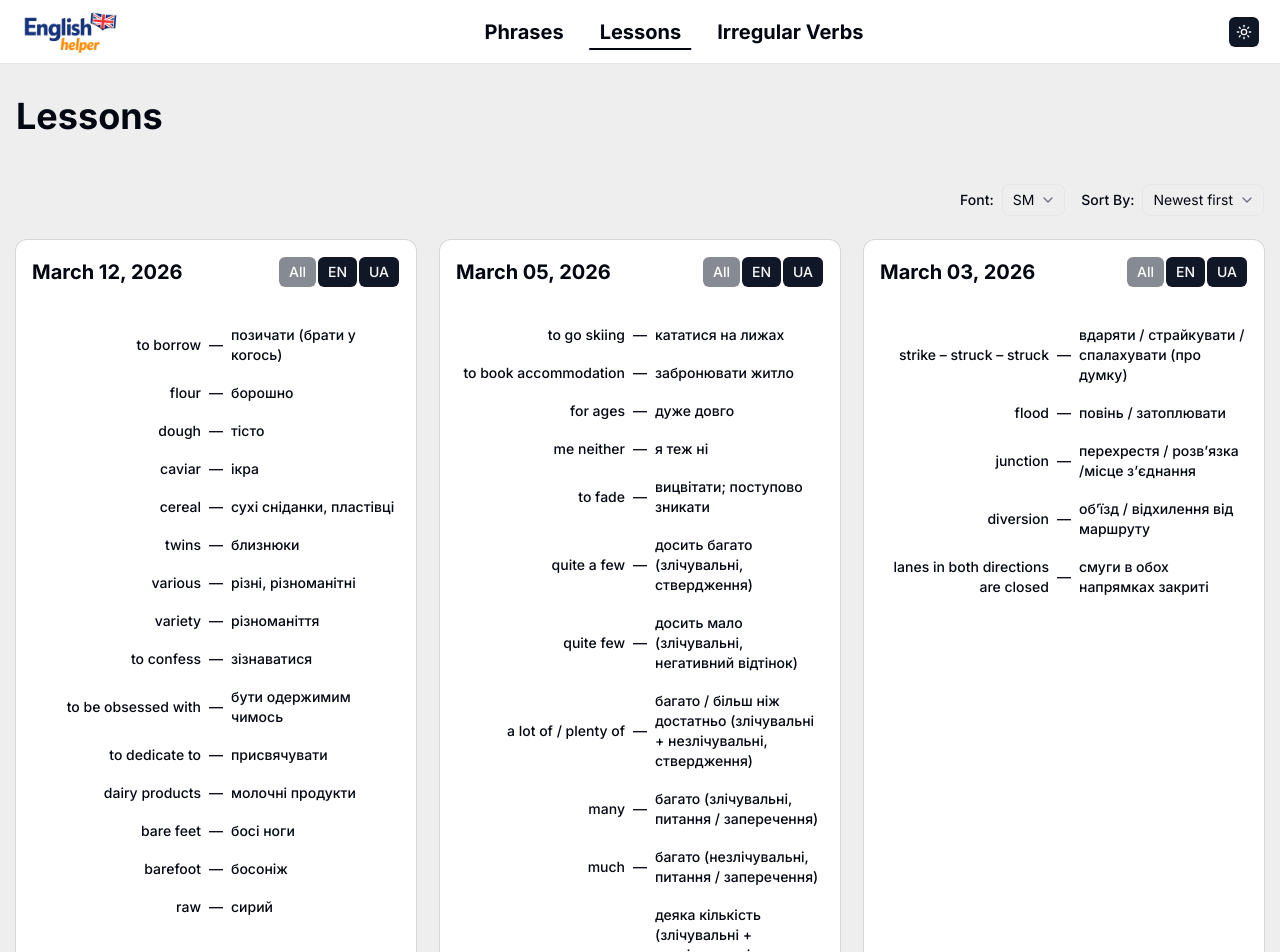
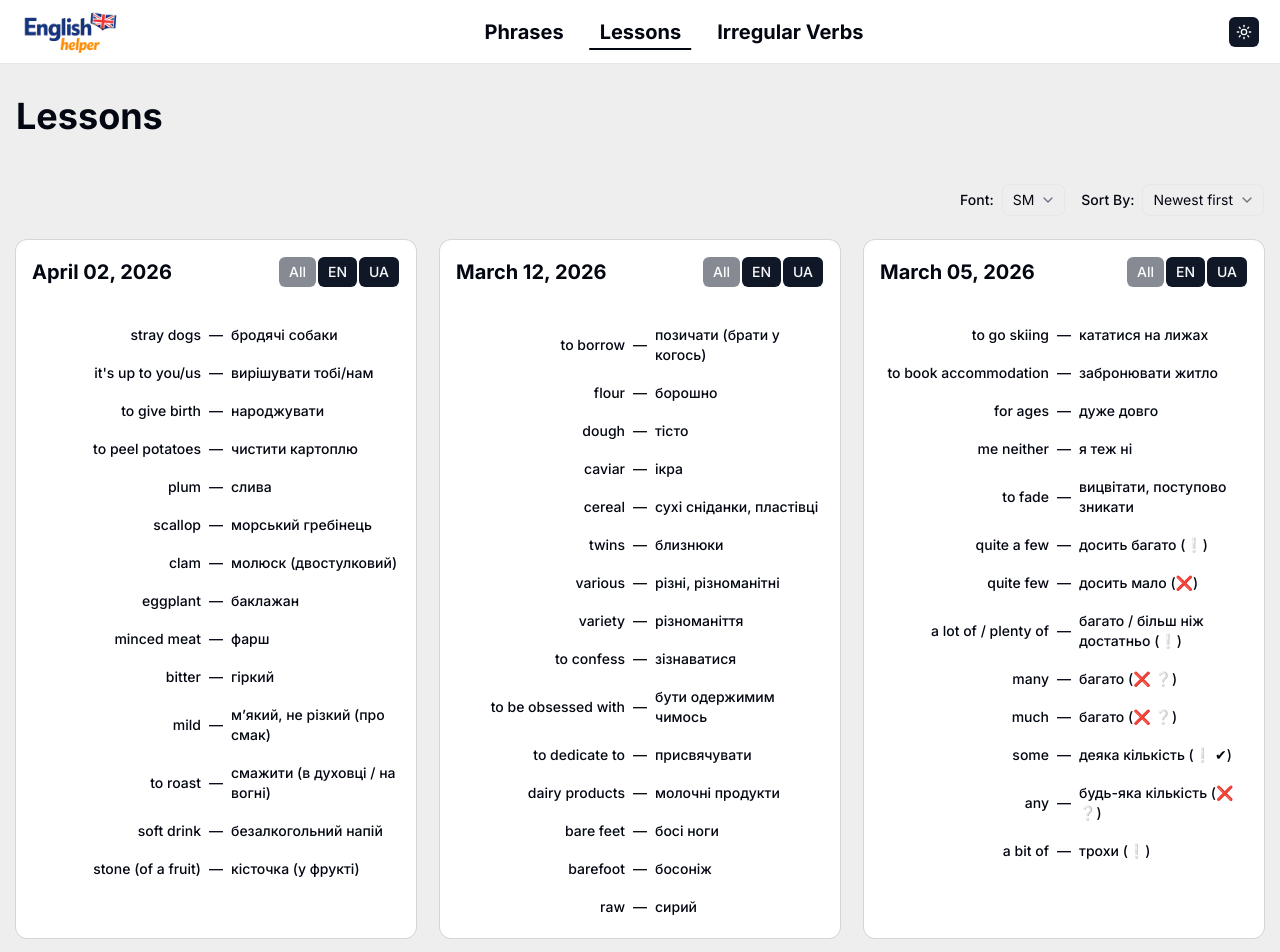
Before and after one commit to iSefero/English-helper, a Next.js app: page /lessons in a window 1280 px wide. Shown: the top 952 px of the page. Built offline with nearby package versions, Linux system fonts and the light colour scheme.

Commit message:
add new lesson

```diff
--- a/views/Lessons/words.tsx
+++ b/views/Lessons/words.tsx
@@ -3079,7 +3079,7 @@ export const lessons = [
       },
       {
         term: "to fade",
-        translation: "вицвітати; поступово зникати",
+        translation: "вицвітати, поступово зникати",
         examples: [
           <span>
             The color of the shirt <strong>faded</strong> after many washes.
@@ -3092,7 +3092,7 @@ export const lessons = [
 
       {
         term: "quite a few",
-        translation: "досить багато (злічувальні, ствердження)",
+        translation: "досить багато (❕)",
         examples: [
           <span>
             There are <strong>quite a few</strong> good restaurants here.
@@ -3104,7 +3104,7 @@ export const lessons = [
       },
       {
         term: "quite few",
-        translation: "досить мало (злічувальні, негативний відтінок)",
+        translation: "досить мало (❌)",
         examples: [
           <span>
             <strong>Quite few</strong> people understood the problem.
@@ -3117,8 +3117,7 @@ export const lessons = [
 
       {
         term: "a lot of / plenty of",
-        translation:
-          "багато / більш ніж достатньо (злічувальні + незлічувальні, ствердження)",
+        translation: "багато / більш ніж достатньо (❕)",
         examples: [
           <span>
             We have <strong>a lot of</strong> time.
@@ -3130,7 +3129,7 @@ export const lessons = [
       },
       {
         term: "many",
-        translation: "багато (злічувальні, питання / заперечення)",
+        translation: "багато (❌ ❔)",
         examples: [
           <span>
             How <strong>many</strong> people came?
@@ -3142,7 +3141,7 @@ export const lessons = [
       },
       {
         term: "much",
-        translation: "багато (незлічувальні, питання / заперечення)",
+        translation: "багато (❌ ❔)",
         examples: [
           <span>
             How <strong>much</strong> money do you need?
@@ -3154,8 +3153,7 @@ export const lessons = [
       },
       {
         term: "some",
-        translation:
-          "деяка кількість (злічувальні + незлічувальні, ствердження / пропозиція)",
+        translation: "деяка кількість (❕ ✔)",
         examples: [
           <span>
             I bought <strong>some</strong> apples.
@@ -3167,8 +3165,7 @@ export const lessons = [
       },
       {
         term: "any",
-        translation:
-          "будь-яка кількість (злічувальні + незлічувальні, питання / заперечення)",
+        translation: "будь-яка кількість (❌ ❔)",
         examples: [
           <span>
             Do you have <strong>any</strong> questions?
@@ -3180,7 +3177,7 @@ export const lessons = [
       },
       {
         term: "a bit of",
-        translation: "трохи (незлічувальні, ствердження)",
+        translation: "трохи (❕)",
         examples: [
           <span>
             I need <strong>a bit of</strong> help.
@@ -3379,4 +3376,177 @@ export const lessons = [
       },
     ],
   },
+  {
+    date: "04.02.2026",
+    words: [
+      {
+        term: "stray dogs",
+        translation: "бродячі собаки",
+        examples: [
+          <span>
+            There are many <strong>stray dogs</strong> in this area.
+          </span>,
+          <span>
+            The shelter helps <strong>stray dogs</strong> find homes.
+          </span>,
+        ],
+      },
+      {
+        term: "it's up to you/us",
+        translation: "вирішувати тобі/нам",
+        examples: [
+          <span>
+            It’s <strong>up to you</strong> what to choose.
+          </span>,
+          <span>
+            It’s <strong>up to us</strong> to finish this project.
+          </span>,
+        ],
+      },
+      {
+        term: "to give birth",
+        translation: "народжувати",
+        examples: [
+          <span>
+            She <strong>gave birth</strong> to a healthy baby.
+          </span>,
+          <span>
+            The cat <strong>gave birth</strong> to four kittens.
+          </span>,
+        ],
+      },
+      {
+        term: "to peel potatoes",
+        translation: "чистити картоплю",
+        examples: [
+          <span>
+            I need <strong>to peel potatoes</strong> for dinner.
+          </span>,
+          <span>
+            She is <strong>peeling potatoes</strong> in the kitchen.
+          </span>,
+        ],
+      },
+      {
+        term: "plum",
+        translation: "слива",
+        examples: [
+          <span>
+            I ate a sweet <strong>plum</strong>.
+          </span>,
+          <span>
+            This cake is made with <strong>plums</strong>.
+          </span>,
+        ],
+      },
+      {
+        term: "scallop",
+        translation: "морський гребінець",
+        examples: [
+          <span>
+            He ordered grilled <strong>scallops</strong>.
+          </span>,
+          <span>
+            <strong>Scallops</strong> are considered a delicacy.
+          </span>,
+        ],
+      },
+      {
+        term: "clam",
+        translation: "молюск (двостулковий)",
+        examples: [
+          <span>
+            We collected <strong>clams</strong> by the sea.
+          </span>,
+          <span>
+            This soup is made with <strong>clams</strong>.
+          </span>,
+        ],
+      },
+      {
+        term: "eggplant",
+        translation: "баклажан",
+        examples: [
+          <span>
+            She cooked fried <strong>eggplant</strong>.
+          </span>,
+          <span>
+            <strong>Eggplant</strong> is popular in Mediterranean cuisine.
+          </span>,
+        ],
+      },
+      {
+        term: "minced meat",
+        translation: "фарш",
+        examples: [
+          <span>
+            We need <strong>minced meat</strong> for the burgers.
+          </span>,
+          <span>
+            She made pasta with <strong>minced meat</strong>.
+          </span>,
+        ],
+      },
+      {
+        term: "bitter",
+        translation: "гіркий",
+        examples: [
+          <span>
+            This coffee tastes <strong>bitter</strong>.
+          </span>,
+          <span>
+            The medicine has a <strong>bitter</strong> flavor.
+          </span>,
+        ],
+      },
+      {
+        term: "mild",
+        translation: "м’який, не різкий (про смак)",
+        examples: [
+          <span>
+            This cheese has a <strong>mild</strong> taste.
+          </span>,
+          <span>
+            The sauce is very <strong>mild</strong>, not spicy at all.
+          </span>,
+        ],
+      },
+      {
+        term: "to roast",
+        translation: "смажити (в духовці / на вогні)",
+        examples: [
+          <span>
+            We decided <strong>to roast</strong> some vegetables.
+          </span>,
+          <span>
+            He <strong>roasted</strong> the chicken for dinner.
+          </span>,
+        ],
+      },
+      {
+        term: "soft drink",
+        translation: "безалкогольний напій",
+        examples: [
+          <span>
+            I prefer a <strong>soft drink</strong> instead of alcohol.
+          </span>,
+          <span>
+            He ordered a <strong>soft drink</strong> with his meal.
+          </span>,
+        ],
+      },
+      {
+        term: "stone (of a fruit)",
+        translation: "кісточка (у фрукті)",
+        examples: [
+          <span>
+            Remove the <strong>stone</strong> from the peach.
+          </span>,
+          <span>
+            This cherry has a large <strong>stone</strong>.
+          </span>,
+        ],
+      },
+    ],
+  },
 ];
```
